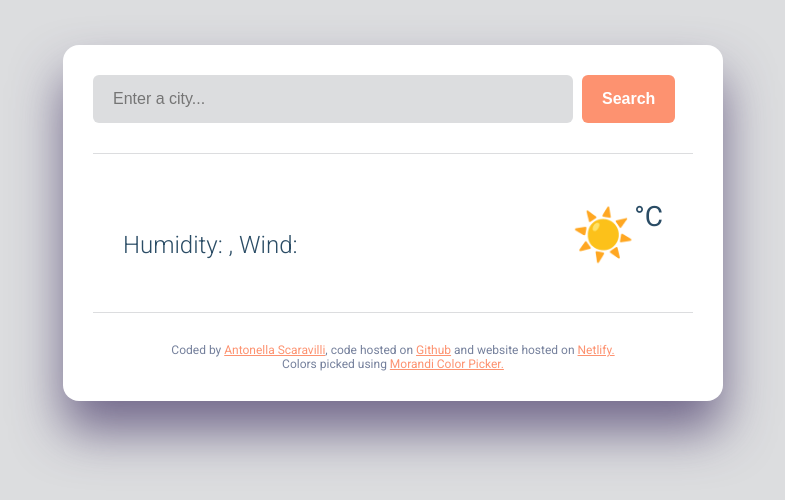
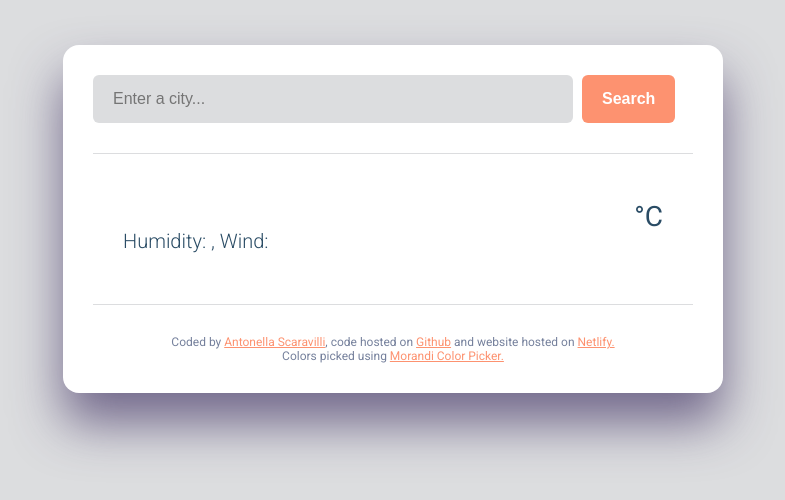
Before and after one commit to Antzella/antonellas-weather-app, a plain HTML site: page index.html in a window 1280 px wide. Shown: the whole page, without its empty margins (247-1032 px from the left). Drawn offline with nearby package versions, Linux system fonts and the light colour scheme; no server answers.

Commit message:
Improved CSS and injected weather icon

```diff
--- a/index.html
+++ b/index.html
@@ -39,7 +39,7 @@
             </p>
           </div>
           <div class="weather-app-temperature-container">
-            <div class="weather-app-icon">☀️</div>
+          <div id="weather-icon">  </div>
             <div class="weather-app-temperature-value" id="temperature"></div>
             <div class="weather-app-temperature-unit">°C</div>
         </div>
--- a/src/index.js
+++ b/src/index.js
@@ -6,6 +6,7 @@ function refreshWeather(response) {
   let windElement = document.querySelector("#wind-speed");
   let dateAndTimeElement = document.querySelector("#date-and-time");
   let date = new Date(response.data.time * 1000);
+  let iconElement = document.querySelector("#weather-icon");
 
   cityElement.innerHTML = response.data.city;
   temperatureElement.innerHTML = Math.round(response.data.temperature.current);
@@ -13,6 +14,7 @@ function refreshWeather(response) {
   humidityElement.innerHTML = `${response.data.temperature.humidity}%`;
   windElement.innerHTML = `${response.data.wind.speed}km/h`;
   dateAndTimeElement.innerHTML = formatDate(date);
+  iconElement.innerHTML = `<img src="${response.data.condition.icon_url}" class="weather-app-icon" />`;
 }
 
 function formatDate(date) {
--- a/src/style.css
+++ b/src/style.css
@@ -62,7 +62,7 @@ main {
 }
 
 .weather-app-details {
-  font-size: 24px;
+  font-size: 20px;
   font-weight: 300;
   line-height: 25px;
   color: #2a4c65;
@@ -70,6 +70,7 @@ main {
 
 .weather-app-temperature-container {
   display: flex;
+
   color: #2a4c65;
 }
 
@@ -79,8 +80,9 @@ main {
 }
 
 .weather-app-icon {
-  font-size: 50px;
-  margin-top: 22px;
+  width: 88px;
+  height: 88px;
+  margin-top: 12px;
   margin-left: 10px;
 }
 
```
